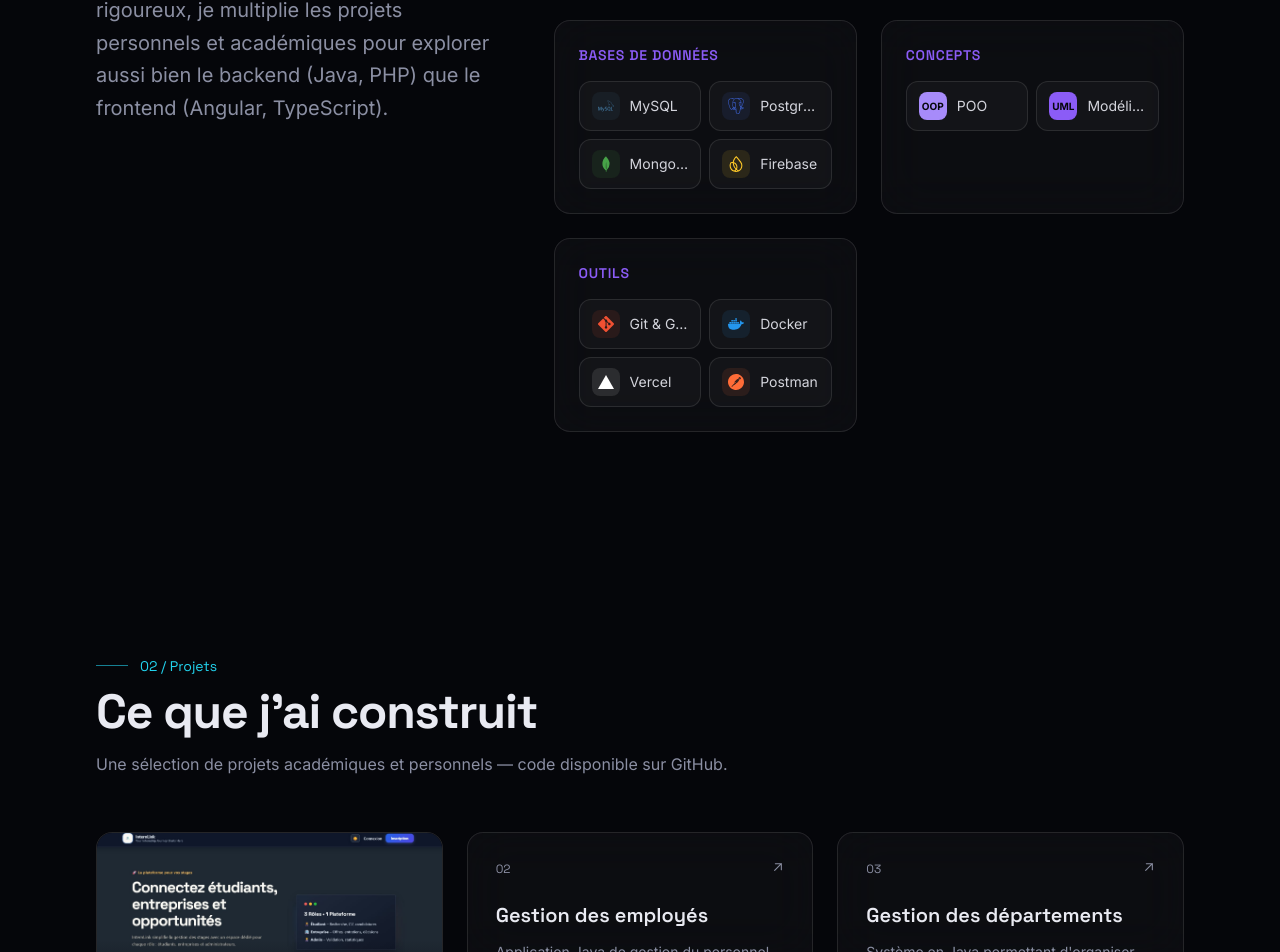
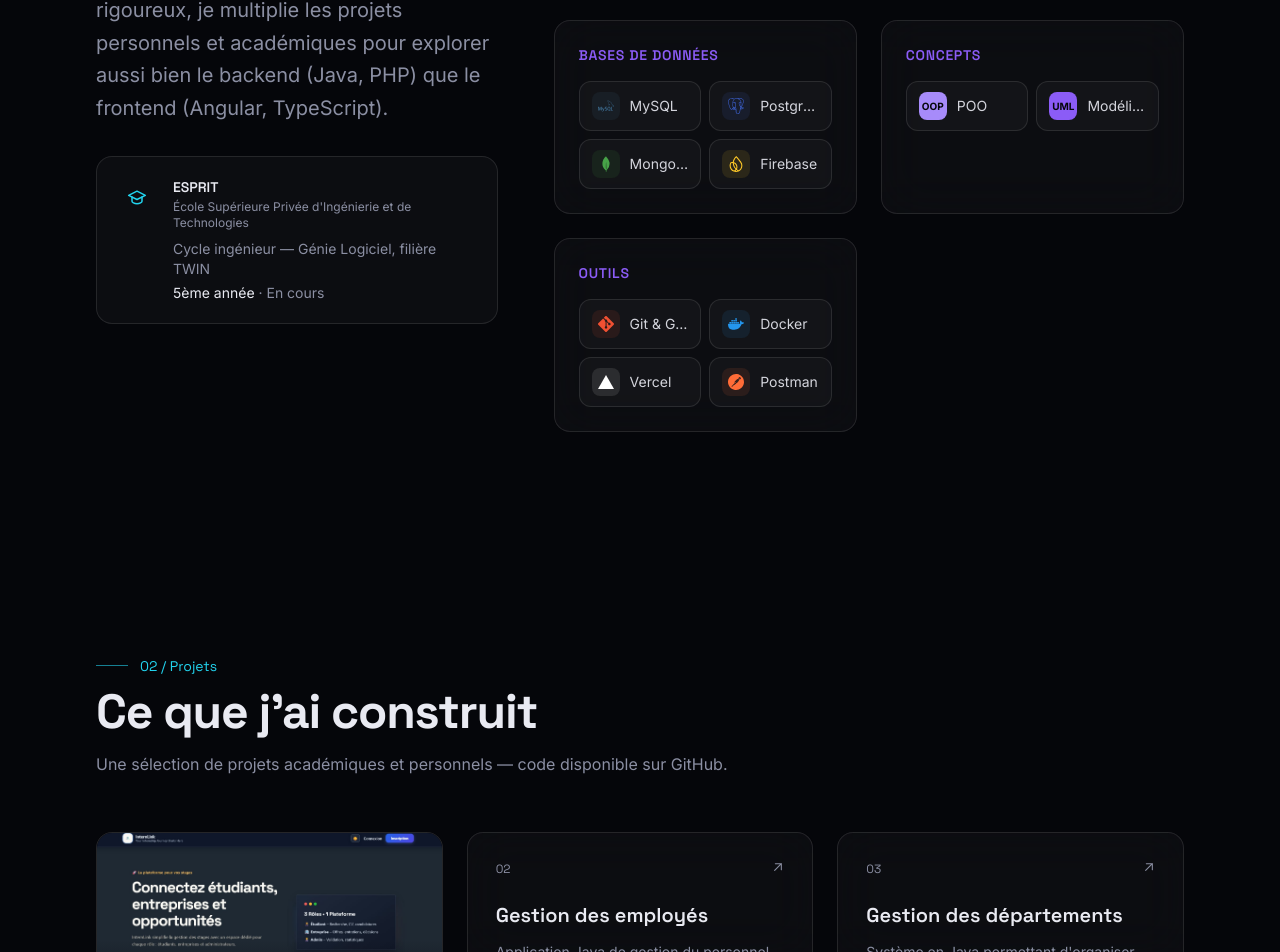
Before and after one commit to krayem1234/portfolio-react, a React (Vite) app: page / in a window 1280 px wide. Shown: the part 1376-2328 px from the top of the page. Built offline with nearby package versions, Linux system fonts and the light colour scheme.

Commit message:
Ajout du parcours universitaire (ESPRIT - TWIN)

```diff
--- a/src/components/About.tsx
+++ b/src/components/About.tsx
@@ -33,6 +33,33 @@ export default function About() {
               </div>
             </div>
             <p className="text-xl leading-relaxed text-muted">{profile.bio}</p>
+
+            <div className="mt-8 flex items-start gap-4 rounded-2xl border border-white/10 bg-white/[0.03] p-5">
+              <div className="flex h-10 w-10 shrink-0 items-center justify-center rounded-full bg-[linear-gradient(135deg,#8b5cf6,#22d3ee)]/15">
+                <svg
+                  xmlns="http://www.w3.org/2000/svg"
+                  viewBox="0 0 24 24"
+                  fill="none"
+                  stroke="currentColor"
+                  strokeWidth="1.8"
+                  strokeLinecap="round"
+                  strokeLinejoin="round"
+                  className="h-5 w-5 text-accent-cyan"
+                >
+                  <path d="M22 10 12 5 2 10l10 5 10-5Z" />
+                  <path d="M6 12v5c0 1.5 2.7 3 6 3s6-1.5 6-3v-5" />
+                </svg>
+              </div>
+              <div>
+                <p className="font-display text-sm font-semibold">{profile.education.school}</p>
+                <p className="mt-0.5 text-xs text-muted">{profile.education.schoolFull}</p>
+                <p className="mt-2 text-sm text-muted">{profile.education.program}</p>
+                <p className="mt-1 text-sm">
+                  <span className="text-ink">{profile.education.year}</span>
+                  <span className="text-muted"> · {profile.education.status}</span>
+                </p>
+              </div>
+            </div>
           </motion.div>
 
           <div id="skills" className="grid grid-cols-1 gap-6 sm:grid-cols-2 lg:col-span-3 scroll-mt-28">
--- a/src/data/profile.ts
+++ b/src/data/profile.ts
@@ -7,6 +7,13 @@ export const profile = {
     "Je conçois des applications web et logicielles robustes, du backend au frontend — Java, PHP, Angular et TypeScript.",
   bio: "Étudiant en informatique passionné par la programmation orientée objet et le développement web, j'aime transformer des besoins concrets en applications propres et fonctionnelles. Curieux et rigoureux, je multiplie les projets personnels et académiques pour explorer aussi bien le backend (Java, PHP) que le frontend (Angular, TypeScript).",
   location: 'Tunisie',
+  education: {
+    school: 'ESPRIT',
+    schoolFull: "École Supérieure Privée d'Ingénierie et de Technologies",
+    program: 'Cycle ingénieur — Génie Logiciel, filière TWIN',
+    year: '5ème année',
+    status: 'En cours',
+  },
   email: 'karim.kebaili@esprit.tn',
   github: 'https://github.com/krayem1234',
   availability: 'Ouvert aux stages & opportunités',
```
